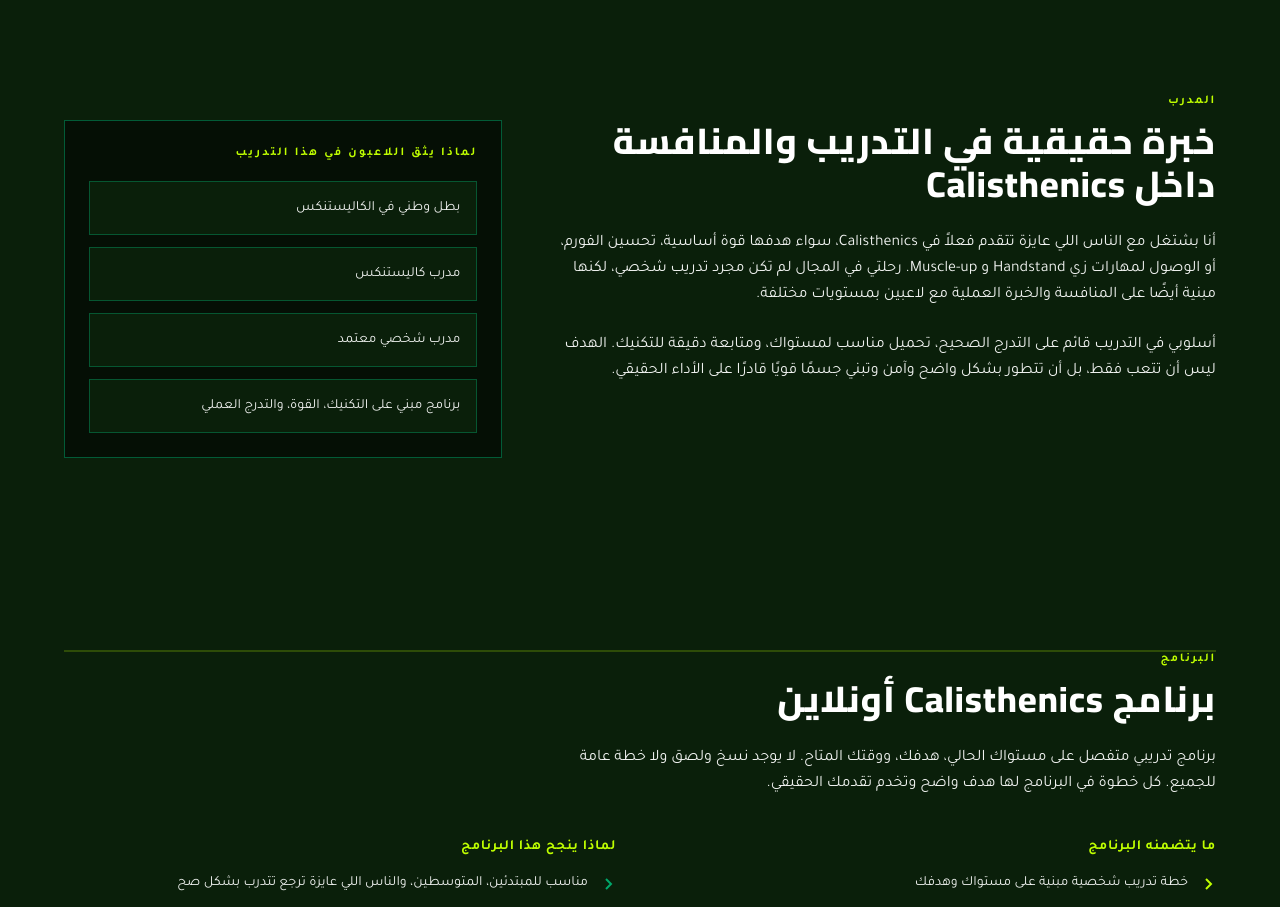
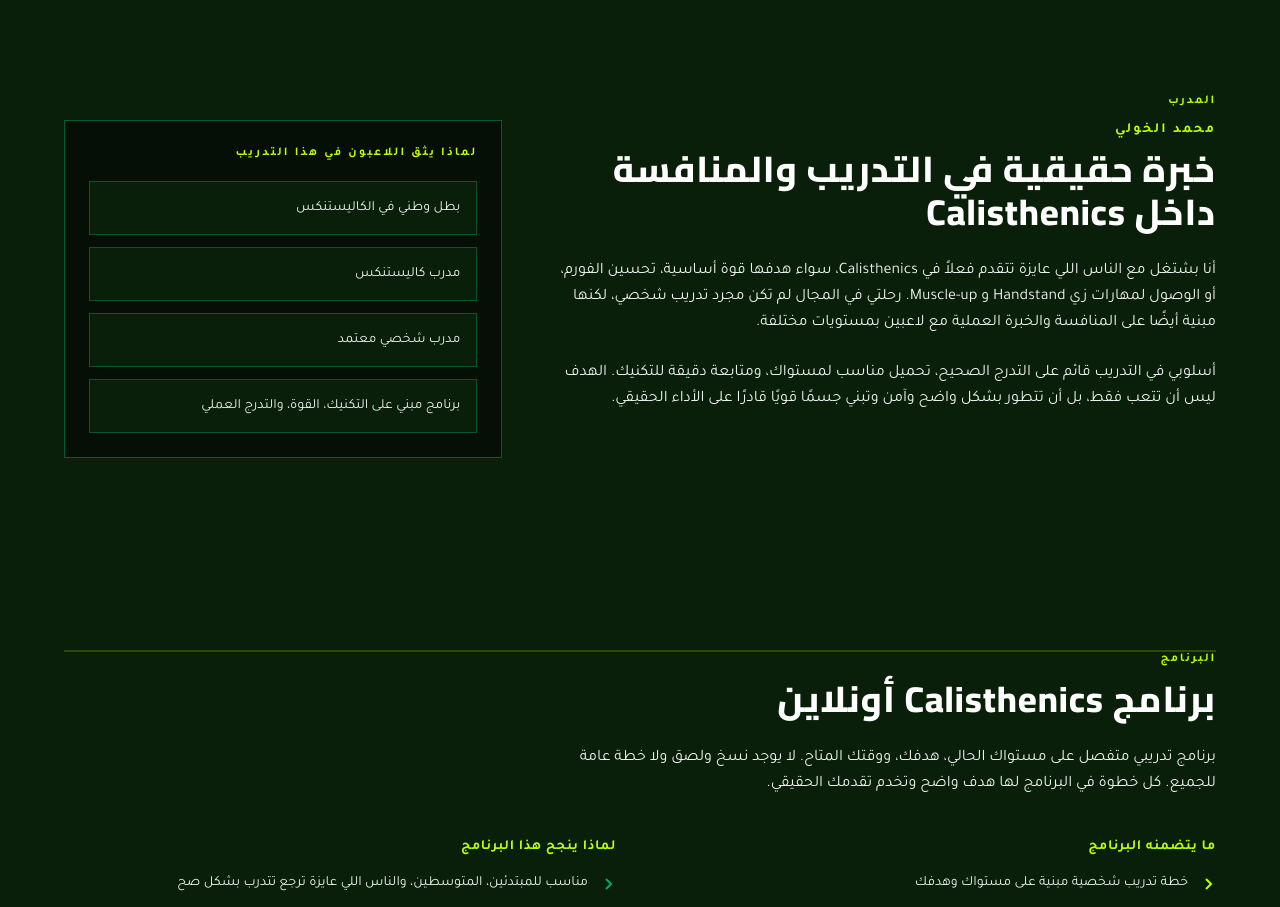
Before and after one commit to abdullah-hamada7/gravix-cali, a Next.js app: page / in a window 1280 px wide. Shown: the part 820-1727 px from the top of the page. Built offline with nearby package versions, Linux system fonts and the light colour scheme.

Commit message:
add coach's name

```diff
--- a/components/sections/About.tsx
+++ b/components/sections/About.tsx
@@ -14,6 +14,9 @@
       <div ref={refText} className={animText}>
         <div className="grid grid-cols-1 lg:grid-cols-[1.2fr_0.8fr] gap-10 lg:gap-14 items-start">
           <div>
+            <p className="text-lime text-sm font-semibold tracking-[0.15em] mb-2">
+              {about.coachName}
+            </p>
             <Heading level={2} className="mb-6">
               {about.title}
             </Heading>
--- a/content/landing-page.ts
+++ b/content/landing-page.ts
@@ -29,6 +29,7 @@
   };
   about: {
     eyebrow: string;
+    coachName: string;
     title: string;
     story: string;
     philosophy: string;
@@ -73,6 +74,7 @@
   },
   about: {
     eyebrow: "المدرب",
+    coachName: "محمد الخولي",
     title: "خبرة حقيقية في التدريب والمنافسة داخل Calisthenics",
     story:
       "أنا بشتغل مع الناس اللي عايزة تتقدم فعلاً في Calisthenics، سواء هدفها قوة أساسية، تحسين الفورم، أو الوصول لمهارات زي Handstand و Muscle-up. رحلتي في المجال لم تكن مجرد تدريب شخصي، لكنها مبنية أيضًا على المنافسة والخبرة العملية مع لاعبين بمستويات مختلفة.",
```
